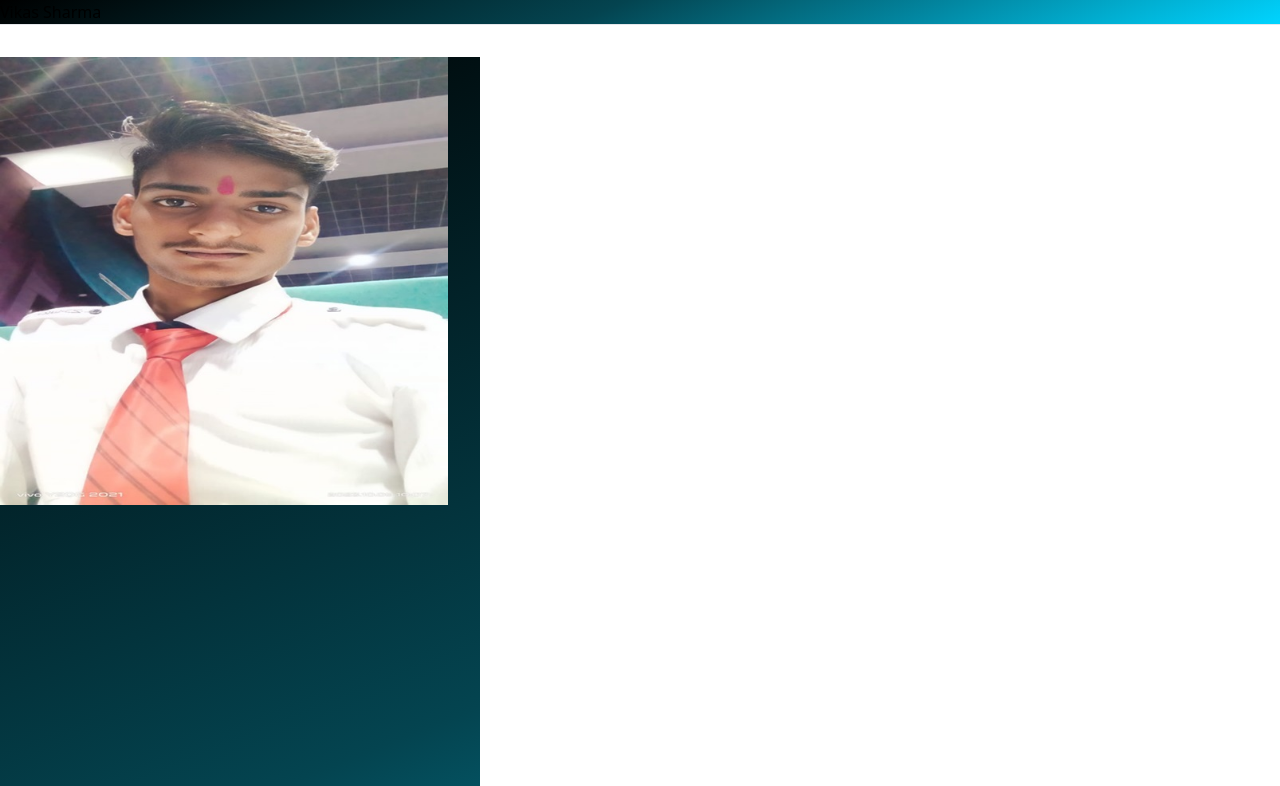
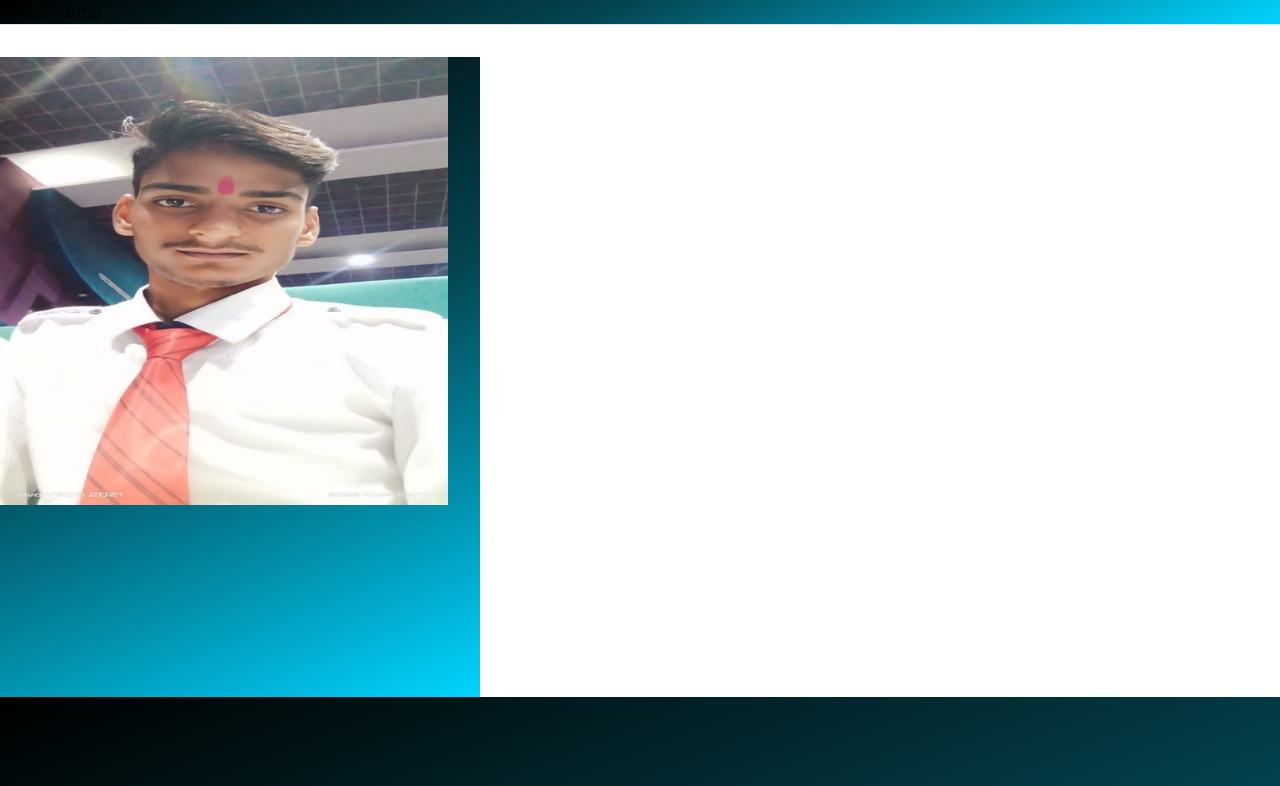
Before and after one commit to VIKASBRL123/portfolio-, a plain HTML site: page index.html in a window 1280 px wide. Shown: the top 786 px of the page. Drawn offline with nearby package versions, Linux system fonts and the light colour scheme.

Commit message:
Update index.html

```diff
--- a/index.html
+++ b/index.html
@@ -17,7 +17,7 @@
     <h1 class="name" align="left">Vikas Sharma</h1>
     <hr>
     <span>
-     <div class="vs w-[30rem] h-[100rem] mt-[2rem]">
+     <div class="vs w-[30rem] h-[50vw] mt-[2rem]">
 
 <img src="vikas%20main.jpg" class="w-[28rem] icon" alt="" srcset="">
         </div>
```
